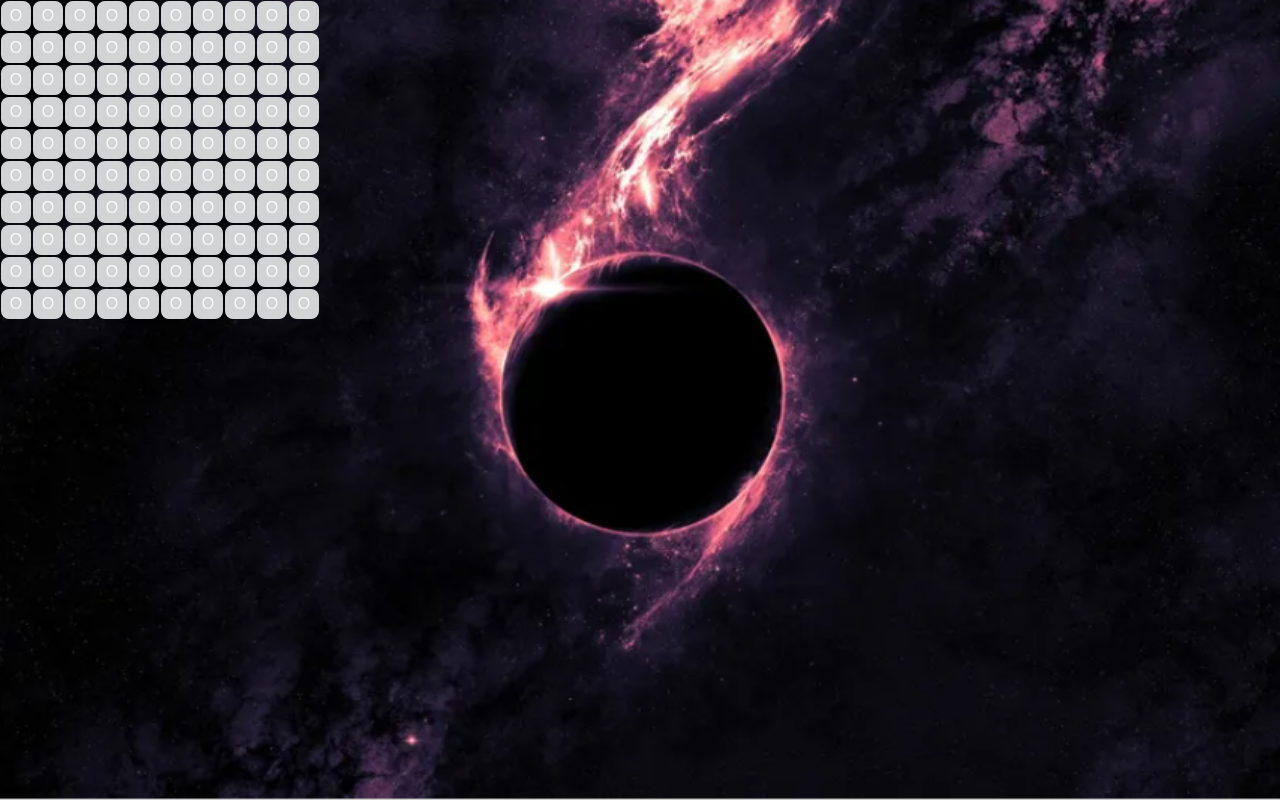
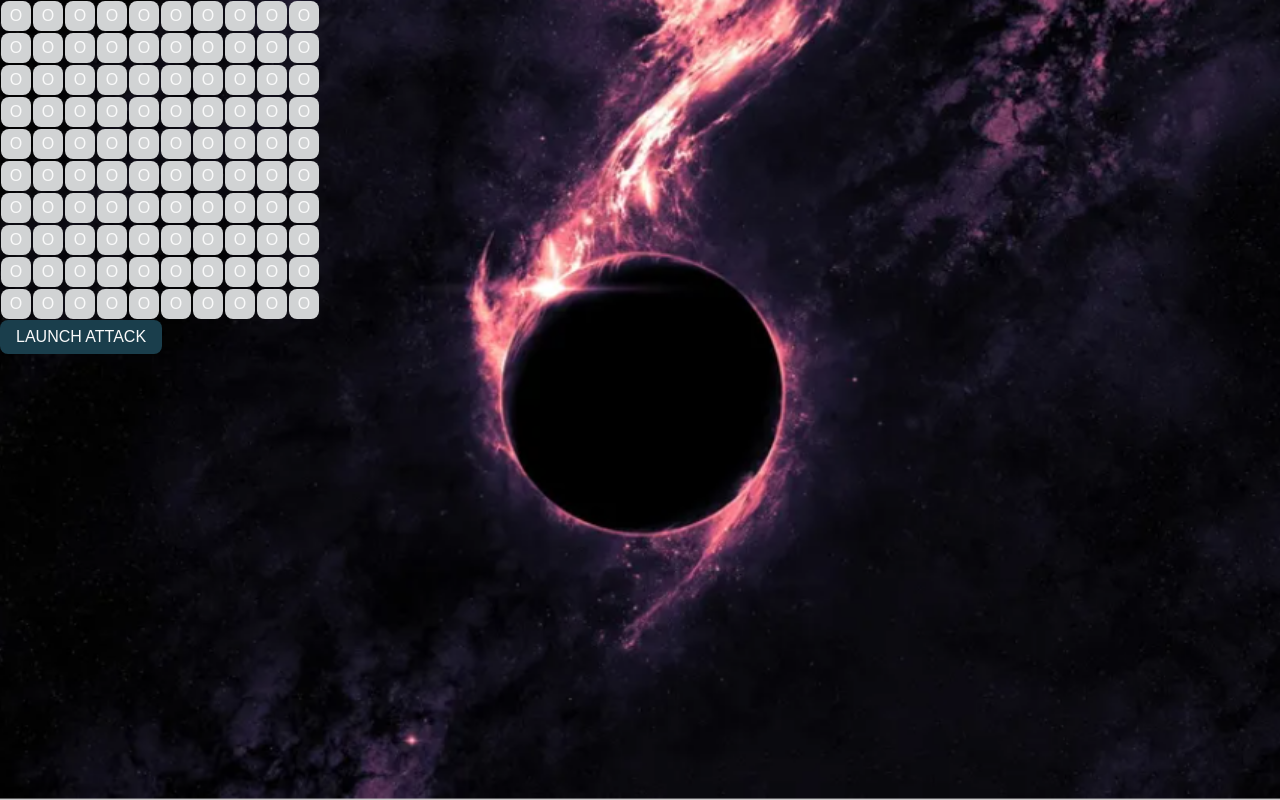
Before and after one commit to H-Lane/Cosmic-Clash, a React (Vite) app in the folder client/: page /battle/1 in a window 1280 px wide. Built offline with nearby package versions, Linux system fonts and the light colour scheme.

Commit message:
Removed conditional render of attack button

```diff
--- a/client/src/pages/Battle.jsx
+++ b/client/src/pages/Battle.jsx
@@ -68,8 +68,9 @@ function Battle() {
     }}
     />
       <AttackGrid atkPosition={atkPosition} selectSquare={selectSquare} />
-      {currentTurn &&
-      <button onClick={confirmAttack}>LAUNCH ATTACK</button>}
+      {/* {currentTurn && ( */}
+      <button onClick={confirmAttack}>LAUNCH ATTACK</button>
+      {/* )} */}
     </div>
   );
 }
```
